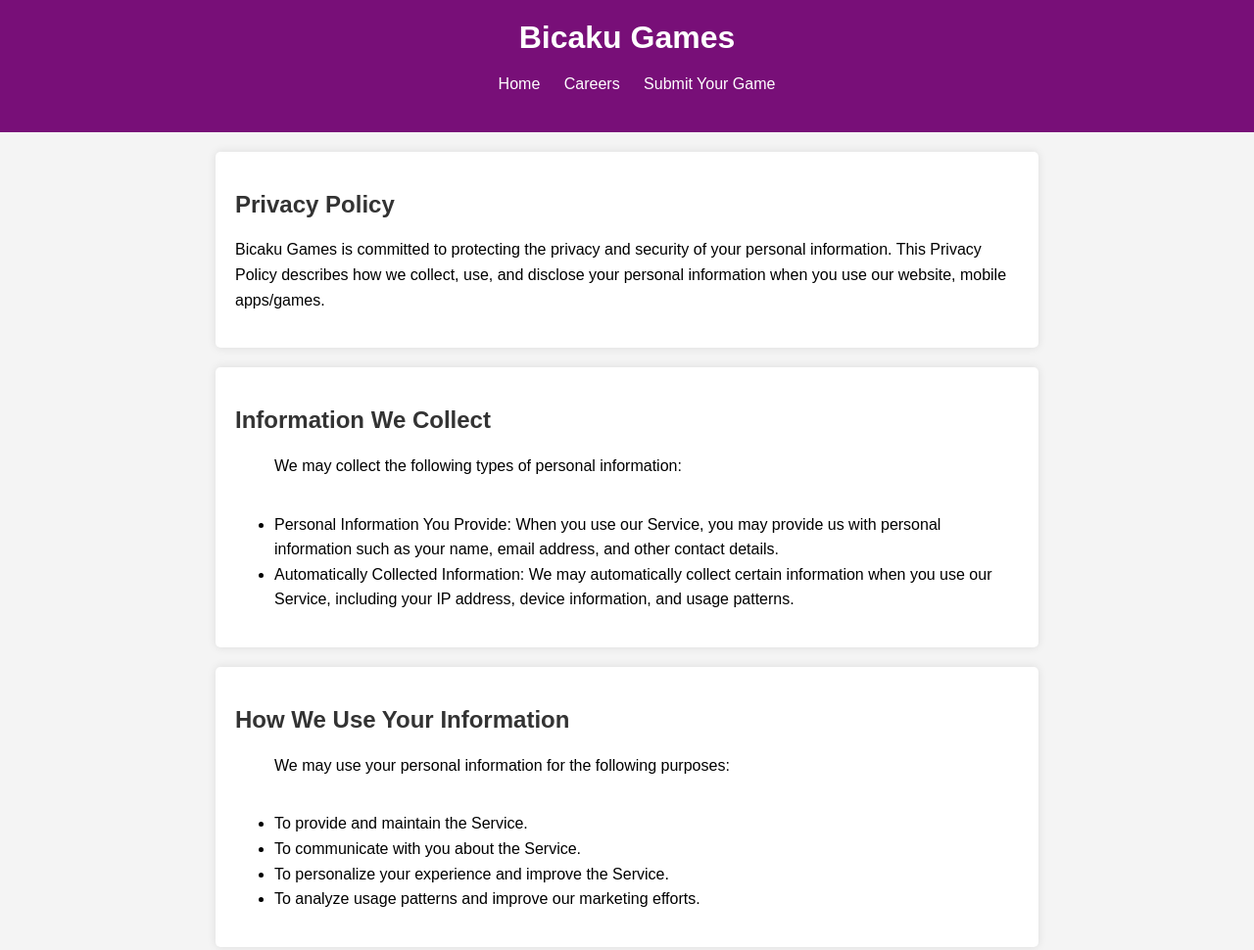
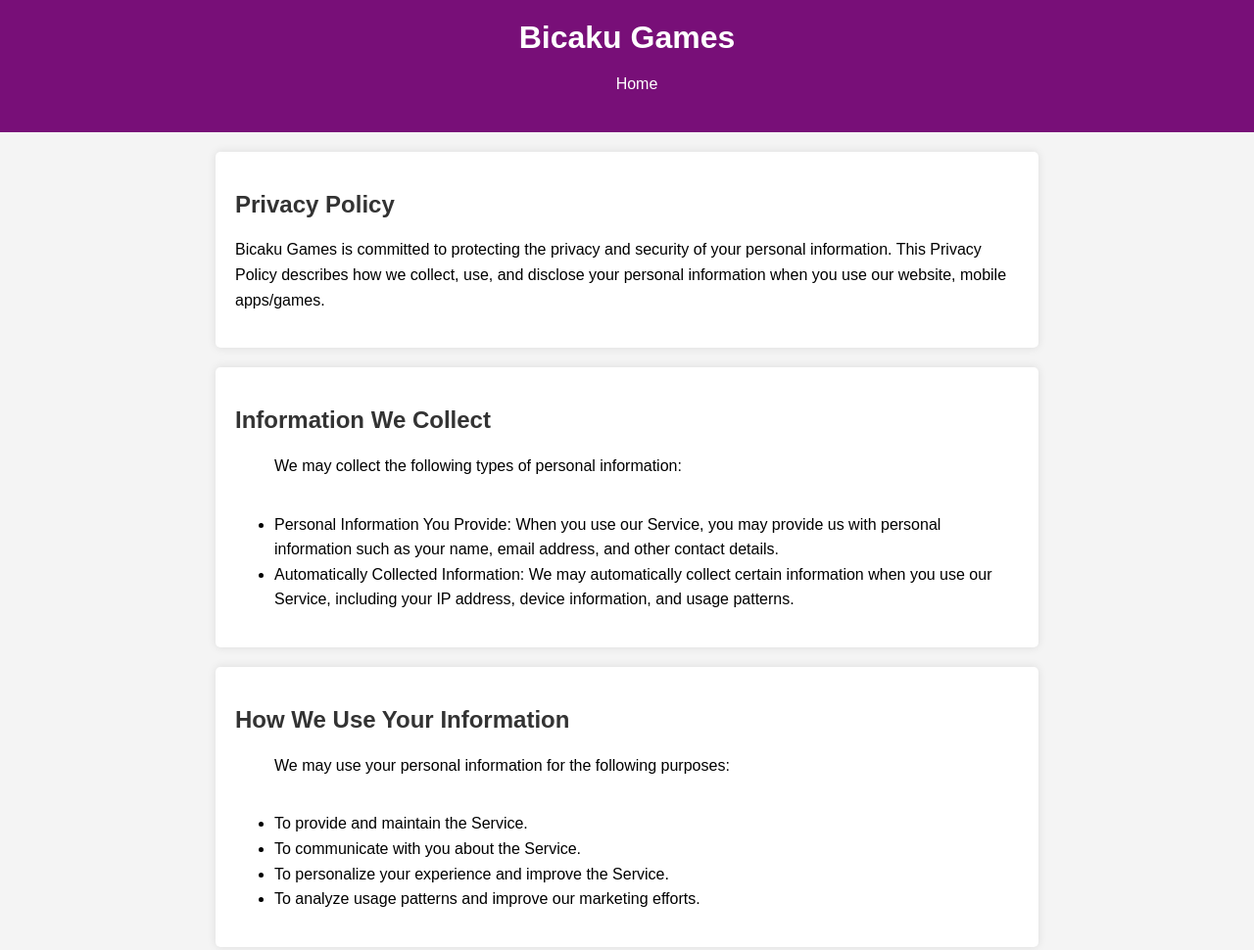
Before and after one commit to bekimbicaku/bicakugames-website, a plain HTML site: page privacy.html in a window 1280 px wide. Shown: the top 970 px of the page at 98% size. Drawn offline with Linux system fonts and the light colour scheme.

Commit message:
Update privacy.html

```diff
--- a/privacy.html
+++ b/privacy.html
@@ -18,8 +18,8 @@
             </div>
             <ul class="buttons">
                 <li><a href="index.html">Home</a></li>
-                <li><a href="careers.html">Careers</a></li>
-                <li><a href="submit-game.html">Submit Your Game</a></li>
+                <!--<li><a href="careers.html">Careers</a></li>
+                <li><a href="submit-game.html">Submit Your Game</a></li>-->
             </ul>
         </nav>
     </header>
```
